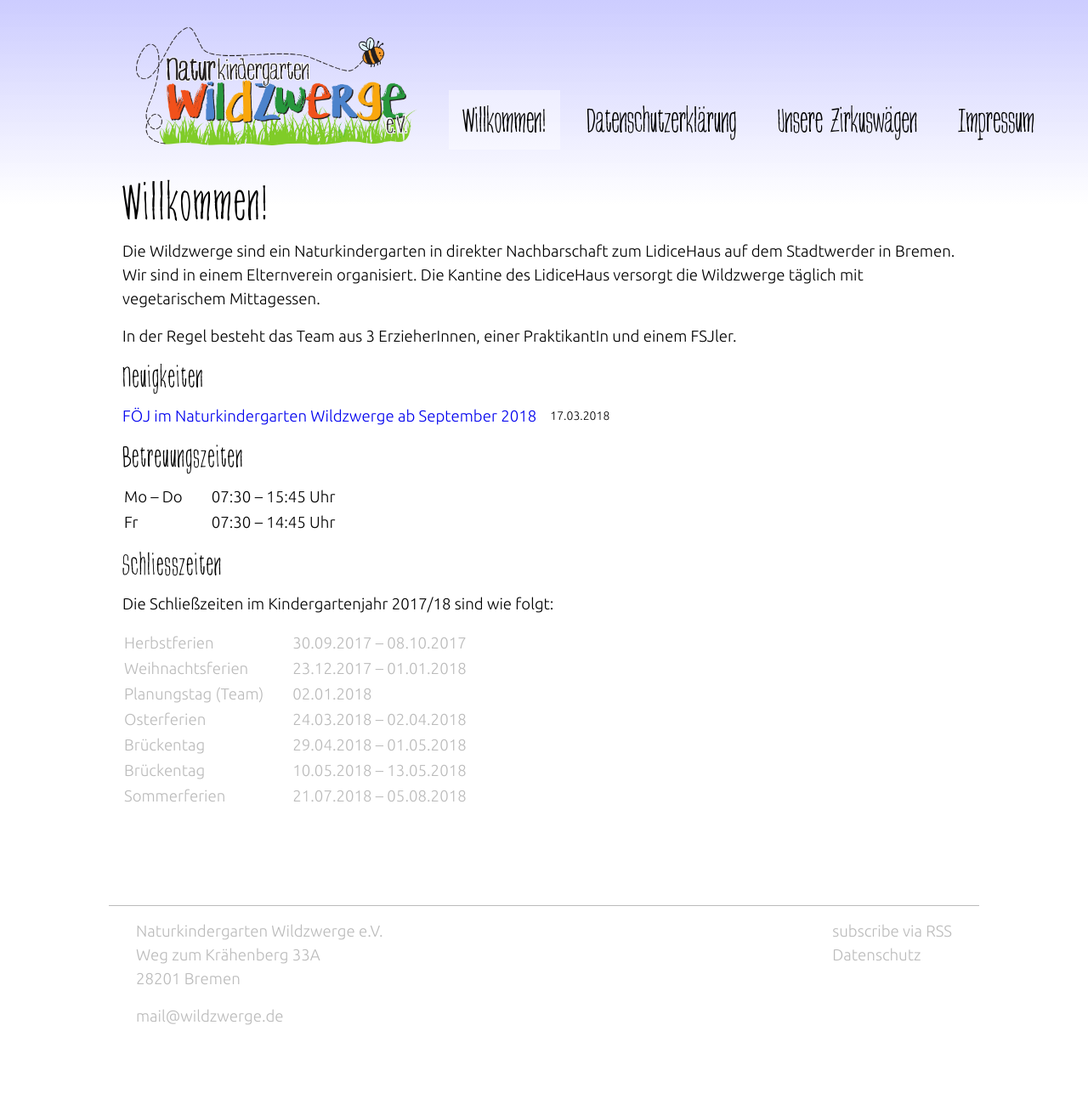
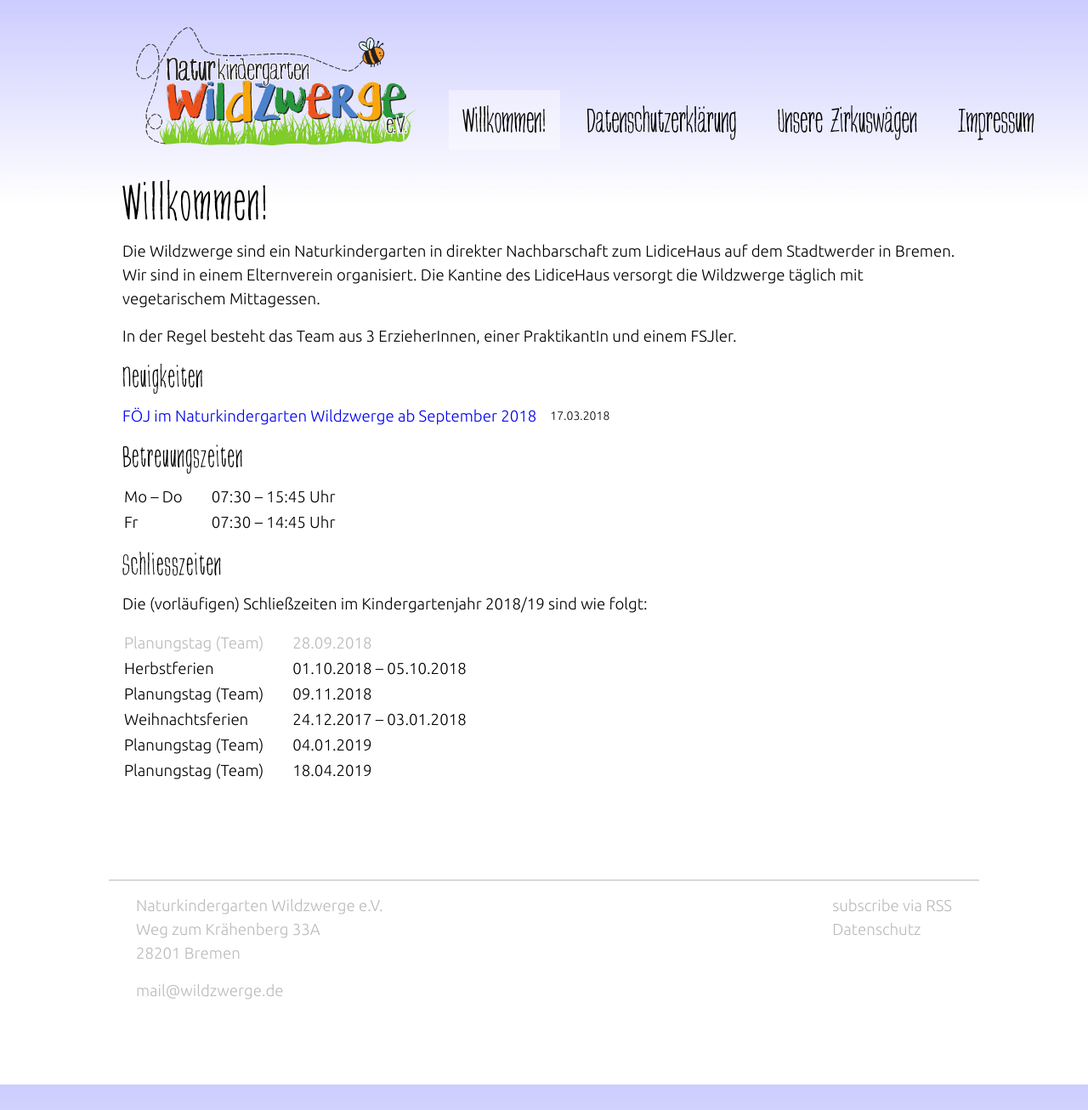
Before and after one commit to nning/wildzwerge, a Jekyll site: the page built from index.md, in a window 1280 px wide. Shown: the whole page at 85% size. Built offline with Jekyll 4.4.1, drawn with Linux system fonts in a browser that asks for light colours; our own code applies the rules of GitHub Pages for plain Markdown files; after the commit the page ends 1276 px from its top, so only the background shows below that.

Commit message:
Aktualisiere Schließzeiten

```diff
--- a/index.md
+++ b/index.md
@@ -23,41 +23,36 @@ Fr      | 07:30 – 14:45 Uhr
 
 ## Schliesszeiten
 
-Die Schließzeiten im Kindergartenjahr 2017/18 sind wie folgt:
+Die (vorläufigen) Schließzeiten im Kindergartenjahr 2018/19 sind wie folgt:
 
 <table class="shrink-on-s">
-  <tr data-gray-after="2017-10-08">
-    <td>Herbstferien</td>
-    <td>30.09.2017 – 08.10.2017</td>
+  <tr data-gray-after="2018-09-28">
+    <td>Planungstag (Team)</td>
+    <td>28.09.2018</td>
   </tr>
 
-  <tr data-gray-after="2018-01-01">
-    <td>Weihnachtsferien</td>
-    <td>23.12.2017 – 01.01.2018</td>
+  <tr data-gray-after="2018-10-05">
+    <td>Herbstferien</td>
+    <td>01.10.2018 – 05.10.2018</td>
   </tr>
 
-  <tr data-gray-after="2018-01-02">
+  <tr data-gray-after="2018-11-09">
     <td>Planungstag (Team)</td>
-    <td>02.01.2018</td>
+    <td>09.11.2018</td>
   </tr>
 
-  <tr data-gray-after="2018-04-02">
-    <td>Osterferien</td>
-    <td>24.03.2018 – 02.04.2018</td>
+  <tr data-gray-after="2019-01-03">
+    <td>Weihnachtsferien</td>
+    <td>24.12.2017 – 03.01.2018</td>
   </tr>
 
-  <tr data-gray-after="2018-05-01">
-    <td>Brückentag</td>
-    <td>29.04.2018 – 01.05.2018</td>
+  <tr data-gray-after="2019-01-04">
+    <td>Planungstag (Team)</td>
+    <td>04.01.2019</td>
   </tr>
 
-  <tr data-gray-after="2018-05-13">
-    <td>Brückentag</td>
-    <td>10.05.2018 – 13.05.2018</td>
-  </tr>
-
-  <tr data-gray-after="2018-08-05">
-    <td>Sommerferien</td>
-    <td>21.07.2018 – 05.08.2018</td>
+  <tr data-gray-after="2019-04-18">
+    <td>Planungstag (Team)</td>
+    <td>18.04.2019</td>
   </tr>
 </table>
```
